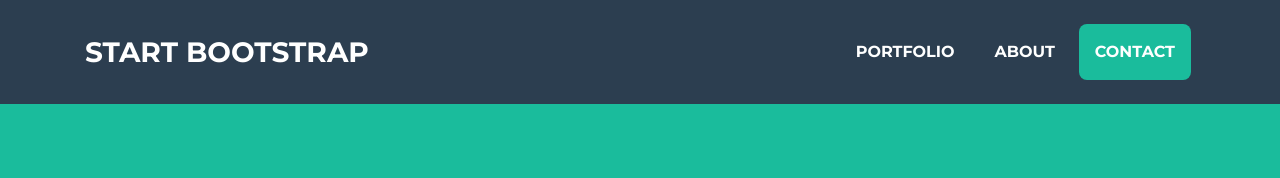
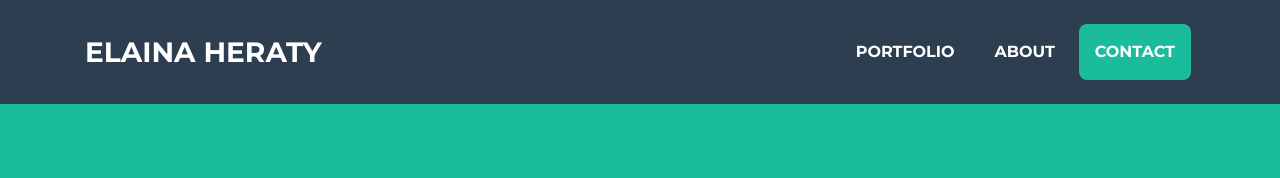
Before and after one commit to elainaheraty/elainaheraty.github.io, a website: page index.html in a window 1280 px wide. Shown: the top 178 px of the page. Drawn offline with nearby package versions, Linux system fonts and the light colour scheme; files whose address does not match are found by name.

Commit message:
Update index.html

```diff
--- a/index.html
+++ b/index.html
@@ -26,7 +26,7 @@
   <!-- Navigation -->
   <nav class="navbar navbar-expand-lg bg-secondary text-uppercase fixed-top" id="mainNav">
     <div class="container">
-      <a class="navbar-brand js-scroll-trigger" href="#page-top">Start Bootstrap</a>
+      <a class="navbar-brand js-scroll-trigger" href="#page-top">Elaina Heraty</a>
       <button class="navbar-toggler navbar-toggler-right text-uppercase font-weight-bold bg-primary text-white rounded" type="button" data-toggle="collapse" data-target="#navbarResponsive" aria-controls="navbarResponsive" aria-expanded="false" aria-label="Toggle navigation">
         Menu
         <i class="fas fa-bars"></i>
```
